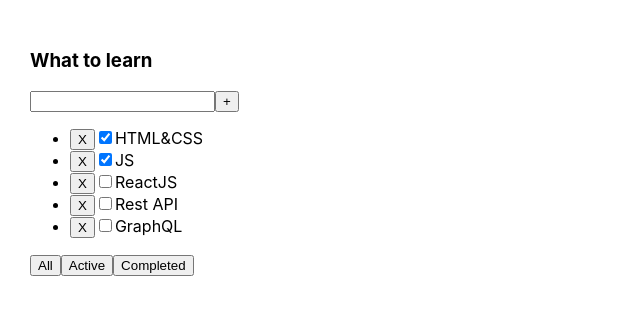
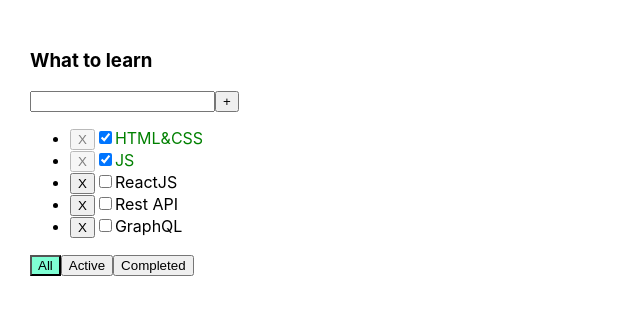
Before and after one commit to alexDose/todolist-ts, a React (Create React App) app: page / in a window 1280 px wide. Shown: the top 314 px of the page, without its empty margins (0-640 px from the left). Built offline with nearby package versions, Linux system fonts and the light colour scheme.

Commit message:
4 lesson classes

```diff
--- a/src/App.css
+++ b/src/App.css
@@ -6,3 +6,23 @@
 .App > div {
   margin-right: 50px;
 }
+
+.error {
+  color: red;
+}
+
+.message-error {
+  border: 1px solid red;
+}
+
+.isDone {
+  opacity: 0.5;
+}
+
+.classGreen {
+  color: green;
+}
+
+.activeFilter {
+  background: aquamarine;
+}
--- a/src/App.tsx
+++ b/src/App.tsx
@@ -51,7 +51,8 @@ function App() {
                       removeTask={removeTask}
                       addTask={addTask}
                       setFilter={setFilter}
-                      onChangeIsDone={onChangeIsDone}/>
+                      onChangeIsDone={onChangeIsDone}
+                      filter={filter}/>
         </div>
     );
 }
--- a/src/Todolist.tsx
+++ b/src/Todolist.tsx
@@ -1,4 +1,4 @@
-import React, {ChangeEvent, useState, KeyboardEvent} from 'react';
+import React, {ChangeEvent, useState} from 'react';
 import {FilterValuesType} from './App';
 import {Button} from "./components/Button";
 import {Input} from "./components/Input";
@@ -16,22 +16,30 @@ type PropsType = {
     addTask: (newTitle: string) => void
     setFilter: (value: FilterValuesType) => void
     onChangeIsDone: (id: string, isDone: boolean) => void
+    filter: FilterValuesType
 }
 
 export function Todolist(props: PropsType) {
 
     const [newTitle, setNewTitle] = useState("")
+    const [error, setError] = useState<string | null>(null)
 
     const addNewTaskHandler = () => {
-        props.addTask(newTitle)
-        setNewTitle("")
+        if (newTitle.trim() === "") {
+            setError("Field is required!")
+        }
+        if (newTitle.trim() !== "") {
+            setError("")
+            props.addTask(newTitle.trim())
+            setNewTitle("")
+        }
     }
 
     const changeFilter = (value: FilterValuesType) => {
         props.setFilter(value)
     }
 
-    const onClickHandler = (id:string) => {
+    const onClickHandler = (id: string) => {
         props.removeTask(id)
     }
 
@@ -42,8 +50,10 @@ export function Todolist(props: PropsType) {
     return <div>
         <h3>{props.title}</h3>
         <div>
-            <Input newTitle={newTitle} setNewTitle={setNewTitle} callBack={addNewTaskHandler}/>
-            <Button name={"+"} callBack={addNewTaskHandler}/>
+            <Input style={error ? "message-error" : ""} newTitle={newTitle} setNewTitle={setNewTitle}
+                   callBack={addNewTaskHandler} setError={setError}/>
+            <Button style={""} name={"+"} callBack={addNewTaskHandler}/>
+            {error && <div className={"error"}>{error}</div>}
 
             {/*
             <button onClick={addNewTaskHandler}>+</button>
@@ -52,28 +62,30 @@ export function Todolist(props: PropsType) {
         <ul>
             {
                 props.tasks.map(t => <li key={t.id}>
-                    <Button name={"X"} callBack={() => onClickHandler(t.id)}/>
-{/*
+                    <Button style={t.isDone ? "isDone" : ""} name={"X"} callBack={() => onClickHandler(t.id)}/>
+                    {/*
                     <button onClick={() => onClickHandler(t.id)
                     }>x
                     </button>
 */}
-                    <input type="checkbox" onChange={(e: ChangeEvent<HTMLInputElement>) => onChangeIsDone(t.id, e.currentTarget.checked)} checked={t.isDone}/>
-                    <span>{t.title}</span>
+                    <input type="checkbox"
+                           onChange={(e: ChangeEvent<HTMLInputElement>) => onChangeIsDone(t.id, e.currentTarget.checked)}
+                           checked={t.isDone}/>
+                    <span className={t.isDone ? "classGreen" : ""}>{t.title}</span>
                 </li>)
             }
         </ul>
         <div>
-            <Button name={"All"} callBack={() => {
+            <Button style={props.filter === "all" ? "activeFilter" : ""} name={"All"} callBack={() => {
                 changeFilter("all")
             }}/>
-            <Button name={"Active"} callBack={() => {
+            <Button style={props.filter === "active" ? "activeFilter" : ""} name={"Active"} callBack={() => {
                 changeFilter("active")
             }}/>
-            <Button name={"Completed"} callBack={() => {
+            <Button style={props.filter === "completed" ? "activeFilter" : ""} name={"Completed"} callBack={() => {
                 changeFilter("completed")
             }}/>
-{/*
+            {/*
             <button onClick={() => {
                 changeFilter("all")
             }}>
--- a/src/components/Button.tsx
+++ b/src/components/Button.tsx
@@ -1,8 +1,11 @@
 import React from "react";
+import {FilterValuesType} from "../App";
 
 type ButtonType = {
     name: string
     callBack: () => void
+    style: string | undefined
+
 }
 
 export const Button = (props: ButtonType) => {
@@ -13,6 +16,6 @@ export const Button = (props: ButtonType) => {
 
     return  (
 
-        <button onClick={onClickHandler}>{props.name}</button>
+        <button className={props.style} onClick={onClickHandler}>{props.name}</button>
     )
 }
--- a/src/components/Input.tsx
+++ b/src/components/Input.tsx
@@ -4,6 +4,8 @@ type InputType = {
     newTitle: string
     setNewTitle: (newTitle: string) => void
     callBack: () => void
+    style: string | undefined
+    setError: (error: string) => void
 }
 
 export const Input = (props: InputType) => {
@@ -13,12 +15,13 @@ export const Input = (props: InputType) => {
     }
 
     const onKeyPressHandler = (e: KeyboardEvent<HTMLInputElement>) => {
+        props.setError("")
         if (e.key === "Enter") {
             props.callBack()
         }
     }
 
     return (
-        <input onKeyDown={onKeyPressHandler} onChange={onChangeHandler} value={props.newTitle}/>
+        <input className={props.style} onKeyDown={onKeyPressHandler} onChange={onChangeHandler} value={props.newTitle}/>
     )
 }
```
